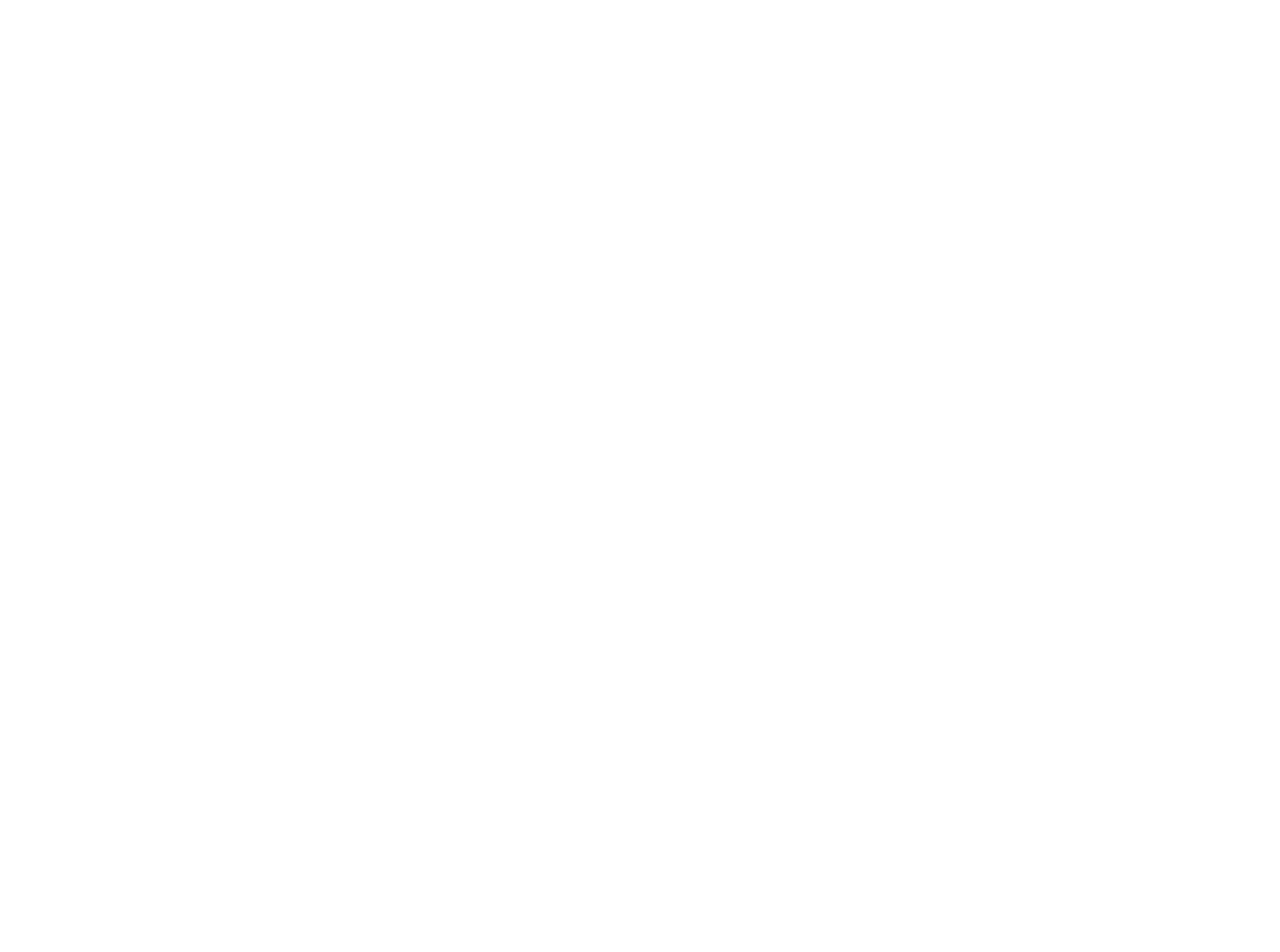
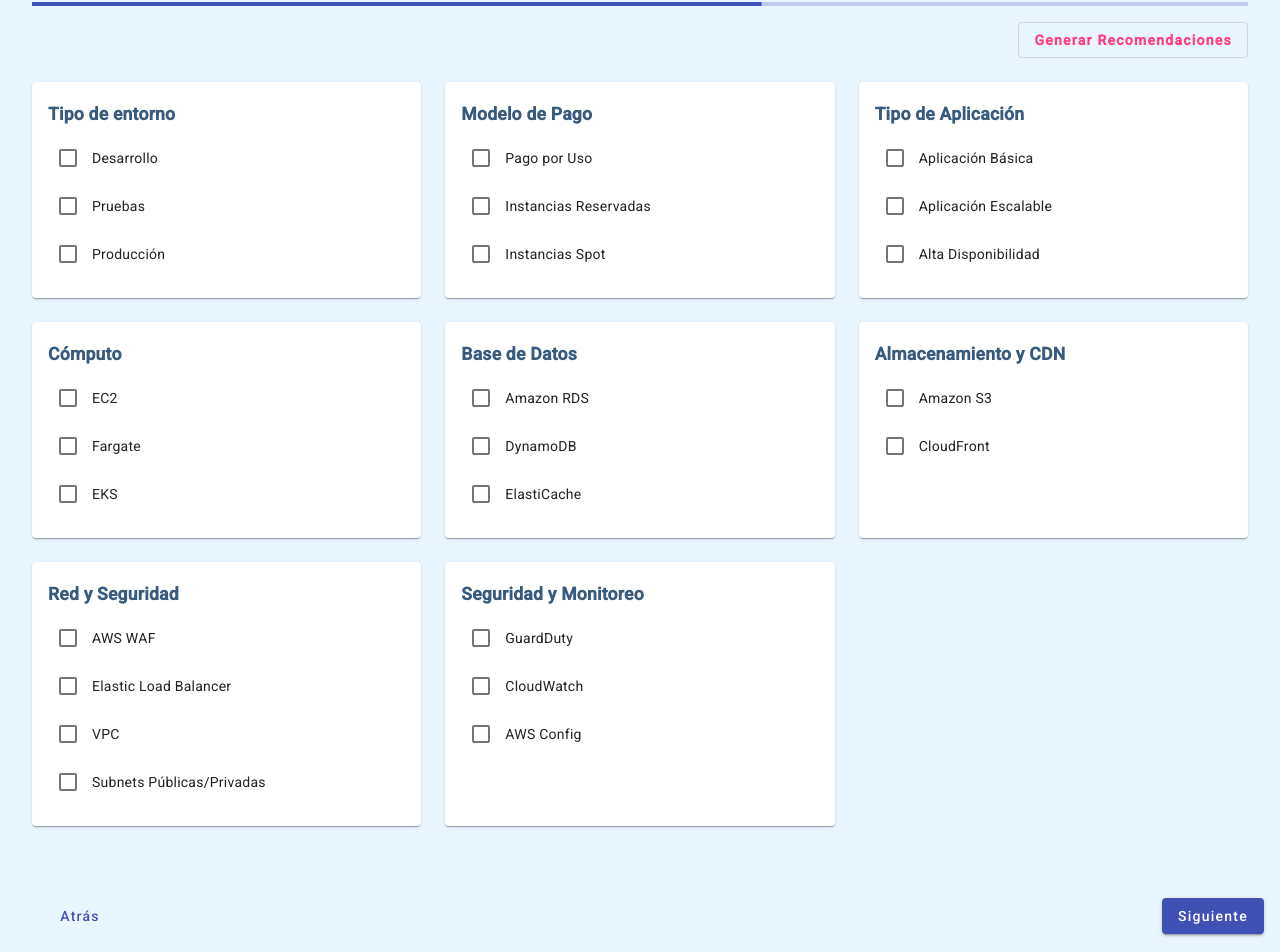
Before and after one commit to luisa2018/smecenapp_frontend, an Angular app in the folder smecenapp_frontend/: page /define-architecture in a window 1280 px wide. Before the commit this address led to /. Shown: the part 138-1090 px from the top of the page. Before the commit the page ends 800 px from the top, so only its background shows below. Built offline with nearby package versions, Linux system fonts and the light colour scheme.

Commit message:
service architeture save

```diff
--- a/smecenapp_frontend/src/app/app.config.ts
+++ b/smecenapp_frontend/src/app/app.config.ts
@@ -2,12 +2,11 @@
 import { provideRouter } from '@angular/router';
 import { provideAnimationsAsync } from '@angular/platform-browser/animations/async';
 import { routes } from './app.routes';
-import { provideHttpClient } from '@angular/common/http'; // ✅ Usa esto en Angular standalone
-
+import { provideHttpClient } from '@angular/common/http';
 export const appConfig: ApplicationConfig = {
   providers: [
     provideRouter(routes),
     provideAnimationsAsync(),
-    provideHttpClient() // ✅ ¡Aquí está lo que te faltaba!
+    provideHttpClient()
   ]
 };
--- a/smecenapp_frontend/src/app/app.routes.ts
+++ b/smecenapp_frontend/src/app/app.routes.ts
@@ -6,6 +6,7 @@
 import { RegisterComponent } from './pages/register/register.component';
 import { authGuard } from './guards/auth.guard';
 import { BasicInformationComponent } from './pages/basic-information/basic-information.component';
+import { DefineArchitectureComponent } from './pages/define-architecture/define-architecture.component';
 
 
 export const routes: Routes = [
@@ -17,6 +18,7 @@
       { path: 'dashboard', component: DashboardComponent , canActivate: [authGuard]  },
       {path: 'register', component: RegisterComponent},
       { path: 'basic-information', component: BasicInformationComponent},
+      {path: 'define-architecture', component: DefineArchitectureComponent},
       {path:'', redirectTo:'login',pathMatch:'full'},
     ]
   }
--- /dev/null
+++ b/smecenapp_frontend/src/app/model/infrastructure.ts
@@ -0,0 +1,12 @@
+export interface Infrastructure {
+  id?: number;
+  journeyId: number;
+  environmentTypes: string;
+  paymentModels: string;
+  applicationTypes: string;
+  computeServices: string;
+  databaseServices: string;
+  storageServices: string;
+  networkSecurity: string;
+  monitoringServices: string;
+}
--- a/smecenapp_frontend/src/app/pages/basic-information/basic-information.component.ts
+++ b/smecenapp_frontend/src/app/pages/basic-information/basic-information.component.ts
@@ -9,6 +9,7 @@
 import { JourneyService } from '../../services/journey.service';
 import { Journey } from '../../model/journey';
 import { JourneyStatus } from '../../model/journey-status.enum';
+import { Router } from '@angular/router';
 
 @Component({
   selector: 'app-basic-information',
@@ -32,13 +33,18 @@
     context: '',
     status: JourneyStatus.DRAFT
   };
-  constructor(private journeyService: JourneyService) {}
+    constructor(private journeyService: JourneyService, private router: Router) {}
 
    saveJourney() {
   this.journeyService.create(this.journey).subscribe({
     next: (res) => {
       console.log('Journey created:', res);
-        // redirigir o mostrar mensaje
+      if (res && res.idJourney) {
+        localStorage.setItem('journeyId', res.idJourney.toString());
+        this.router.navigate(['/define-architecture']);
+      } else {
+        console.error('idJourney no disponible en la respuesta');
+      }
     },
     error: (err) => {
       console.error('Error saving journey', err);
@@ -46,4 +52,5 @@
   });
 }
 
+
 }
--- /dev/null
+++ b/smecenapp_frontend/src/app/pages/define-architecture/define-architecture.component.html
@@ -0,0 +1,76 @@
+<div class="progress-header">
+  <div class="step-label">3 Definir Infraestructura</div>
+  <mat-progress-bar color="primary" mode="determinate" [value]="60"></mat-progress-bar>
+</div>
+
+<!-- Botón superior -->
+<div class="recomendacion-bar">
+  <button mat-stroked-button color="accent" (click)="generarRecomendaciones()">
+    Generar Recomendaciones
+  </button>
+</div>
+
+<!-- Contenedor principal -->
+<div class="infra-container">
+  <mat-card class="infra-section">
+    <h2>Tipo de entorno</h2>
+    <mat-checkbox [(ngModel)]="infra.entorno.dev">Desarrollo</mat-checkbox>
+    <mat-checkbox [(ngModel)]="infra.entorno.test">Pruebas</mat-checkbox>
+    <mat-checkbox [(ngModel)]="infra.entorno.prod">Producción</mat-checkbox>
+  </mat-card>
+
+  <mat-card class="infra-section">
+    <h2>Modelo de Pago</h2>
+    <mat-checkbox [(ngModel)]="infra.pago.ondemand">Pago por Uso</mat-checkbox>
+    <mat-checkbox [(ngModel)]="infra.pago.reservadas">Instancias Reservadas</mat-checkbox>
+    <mat-checkbox [(ngModel)]="infra.pago.spot">Instancias Spot</mat-checkbox>
+  </mat-card>
+
+  <mat-card class="infra-section">
+    <h2>Tipo de Aplicación</h2>
+    <mat-checkbox [(ngModel)]="infra.tipoAplicacion.basica">Aplicación Básica</mat-checkbox>
+    <mat-checkbox [(ngModel)]="infra.tipoAplicacion.escalable">Aplicación Escalable</mat-checkbox>
+    <mat-checkbox [(ngModel)]="infra.tipoAplicacion.altaDisponibilidad">Alta Disponibilidad</mat-checkbox>
+  </mat-card>
+
+  <mat-card class="infra-section">
+    <h2>Cómputo</h2>
+    <mat-checkbox [(ngModel)]="infra.computo.ec2">EC2</mat-checkbox>
+    <mat-checkbox [(ngModel)]="infra.computo.fargate">Fargate</mat-checkbox>
+    <mat-checkbox [(ngModel)]="infra.computo.eks">EKS</mat-checkbox>
+  </mat-card>
+
+  <mat-card class="infra-section">
+    <h2>Base de Datos</h2>
+    <mat-checkbox [(ngModel)]="infra.db.rds">Amazon RDS</mat-checkbox>
+    <mat-checkbox [(ngModel)]="infra.db.dynamo">DynamoDB</mat-checkbox>
+    <mat-checkbox [(ngModel)]="infra.db.elasticache">ElastiCache</mat-checkbox>
+  </mat-card>
+
+  <mat-card class="infra-section">
+    <h2>Almacenamiento y CDN</h2>
+    <mat-checkbox [(ngModel)]="infra.storage.s3">Amazon S3</mat-checkbox>
+    <mat-checkbox [(ngModel)]="infra.storage.cloudfront">CloudFront</mat-checkbox>
+  </mat-card>
+
+  <mat-card class="infra-section">
+    <h2>Red y Seguridad</h2>
+    <mat-checkbox [(ngModel)]="infra.red.waf">AWS WAF</mat-checkbox>
+    <mat-checkbox [(ngModel)]="infra.red.elb">Elastic Load Balancer</mat-checkbox>
+    <mat-checkbox [(ngModel)]="infra.red.vpc">VPC</mat-checkbox>
+    <mat-checkbox [(ngModel)]="infra.red.subnets">Subnets Públicas/Privadas</mat-checkbox>
+  </mat-card>
+
+  <mat-card class="infra-section">
+    <h2>Seguridad y Monitoreo</h2>
+    <mat-checkbox [(ngModel)]="infra.seguridad.guardduty">GuardDuty</mat-checkbox>
+    <mat-checkbox [(ngModel)]="infra.seguridad.cloudwatch">CloudWatch</mat-checkbox>
+    <mat-checkbox [(ngModel)]="infra.seguridad.config">AWS Config</mat-checkbox>
+  </mat-card>
+</div>
+<div class="acciones">
+  <button mat-button color="primary">Atrás</button>
+  <button mat-raised-button color="primary" (click)="saveInfrastructure()">
+  Siguiente
+</button>
+</div>
--- /dev/null
+++ b/smecenapp_frontend/src/app/pages/define-architecture/define-architecture.component.scss
@@ -0,0 +1,54 @@
+.progress-header {
+  margin-bottom: 1rem;
+
+  .step-label {
+    font-size: 1.2rem;
+    font-weight: bold;
+    margin-bottom: 0.5rem;
+  }
+}
+
+.recomendacion-bar {
+  display: flex;
+  justify-content: flex-end;
+  margin-bottom: 1.5rem;
+
+  button {
+    font-weight: bold;
+  }
+}
+
+.infra-container {
+  display: grid;
+  grid-template-columns: repeat(auto-fit, minmax(320px, 1fr));
+  gap: 1.5rem;
+  margin-bottom: 2rem;
+}
+
+.infra-section {
+  padding: 1rem;
+
+  h2 {
+    font-size: 1.1rem;
+    font-weight: 600;
+    margin-bottom: 0.5rem;
+    color: #375a7f; /* azul institucional */
+  }
+
+  mat-checkbox {
+    display: block;
+    margin-bottom: 0.5rem;
+  }
+}
+
+.acciones {
+  display: flex;
+  justify-content: space-between;
+  padding: 1.5rem 1rem;
+  margin-top: 3rem;
+
+  position: relative;
+  bottom: 0;
+  width: 100%;
+  background-color: transparent;
+}
--- /dev/null
+++ b/smecenapp_frontend/src/app/pages/define-architecture/define-architecture.component.ts
@@ -0,0 +1,98 @@
+import { Component } from '@angular/core';
+import { Router } from '@angular/router';
+import { CommonModule } from '@angular/common';
+import { FormsModule } from '@angular/forms';
+
+import { MatCardModule } from '@angular/material/card';
+import { MatCheckboxModule } from '@angular/material/checkbox';
+import { MatButtonModule } from '@angular/material/button';
+import { MatProgressBarModule } from '@angular/material/progress-bar';
+import { InfrastructureService } from '../../services/infrastructure.service';
+import { Infrastructure } from '../../model/infrastructure';
+import { OnInit } from '@angular/core';
+
+
+@Component({
+  selector: 'app-define-architecture',
+  templateUrl: './define-architecture.component.html',
+  styleUrl: './define-architecture.component.scss',
+  standalone: true,
+  imports: [
+    CommonModule,
+    FormsModule,
+    MatCardModule,
+    MatCheckboxModule,
+    MatButtonModule,
+    MatProgressBarModule
+  ]
+})
+export class DefineArchitectureComponent implements OnInit {
+  journeyId: number = 0;
+  ngOnInit(): void {
+    const stored = localStorage.getItem('journeyId');
+    if (stored) {
+      this.journeyId = Number(stored);
+    } else {
+      console.warn('No se encontró journeyId en localStorage');
+    }
+  }
+  infra = {
+    entorno: { dev: false, test: false, prod: false },
+    pago: { ondemand: false, reservadas: false, spot: false },
+    tipoAplicacion: { basica: false, escalable: false, altaDisponibilidad: false },
+    computo: { ec2: false, fargate: false, eks: false },
+    db: { rds: false, dynamo: false, elasticache: false },
+    storage: { s3: false, cloudfront: false },
+    red: { waf: false, elb: false, vpc: false, subnets: false },
+    seguridad: { guardduty: false, cloudwatch: false, config: false }
+  };
+
+  constructor(
+    private infraService: InfrastructureService,
+    private router: Router) {}
+
+  goBack() {
+    this.router.navigate(['/basic-information']);
+  }
+
+  goNext() {
+    console.log('Infraestructura seleccionada:', this.infra);
+    this.router.navigate(['/recommendations']); // reemplaza según tu ruta real
+  }
+
+  private toCommaList(obj: any): string {
+    return Object.entries(obj)
+      .filter(([_, value]) => value)
+      .map(([key]) => key)
+      .join(',');
+  }
+
+   saveInfrastructure() {
+    const payload: Infrastructure = {
+      journeyId: this.journeyId,
+      environmentTypes: this.toCommaList(this.infra.entorno),
+      paymentModels: this.toCommaList(this.infra.pago),
+      applicationTypes: this.toCommaList(this.infra.tipoAplicacion),
+      computeServices: this.toCommaList(this.infra.computo),
+      databaseServices: this.toCommaList(this.infra.db),
+      storageServices: this.toCommaList(this.infra.storage),
+      networkSecurity: this.toCommaList(this.infra.red),
+      monitoringServices: this.toCommaList(this.infra.seguridad)
+    };
+
+    this.infraService.create(payload).subscribe({
+      next: (res) => {
+        console.log('Infraestructura guardada:', res);
+        this.router.navigate(['/recomendaciones']); // o siguiente pantalla
+      },
+      error: (err) => {
+        console.error('Error al guardar infraestructura:', err);
+        alert('Hubo un error al guardar');
+      }
+    });
+  }
+  generarRecomendaciones() {
+    console.log('Generando recomendaciones basadas en:', this.infra);
+    // lógica para mostrar recomendaciones
+  }
+}
```
Also changed, not shown: smecenapp_frontend/src/app/services/infrastructure.service.ts (added, +38 -0 lines), 2 other files (tests, documents, lock files or other folders). Lines whose indentation alone changed are shown as unchanged.
